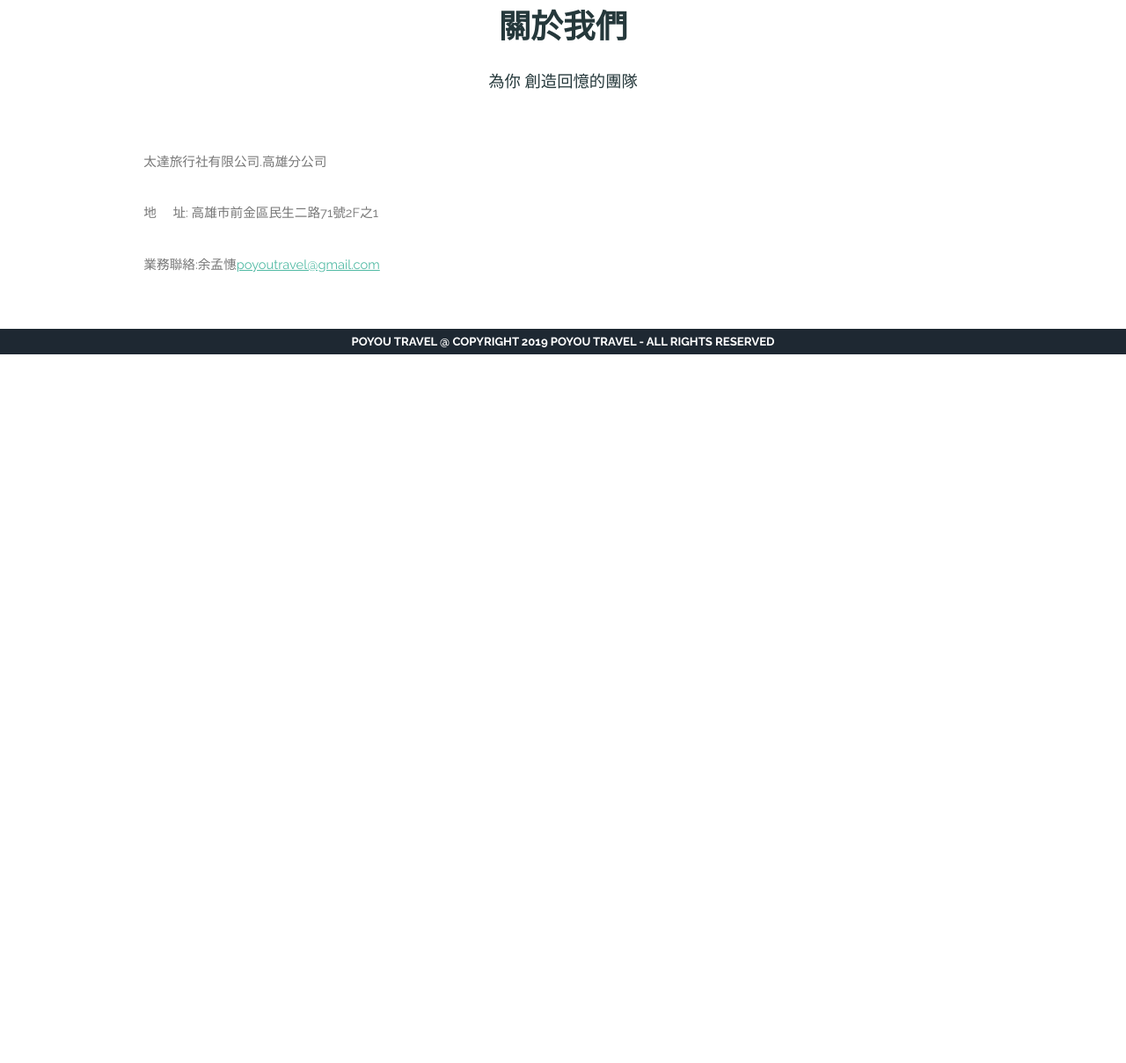
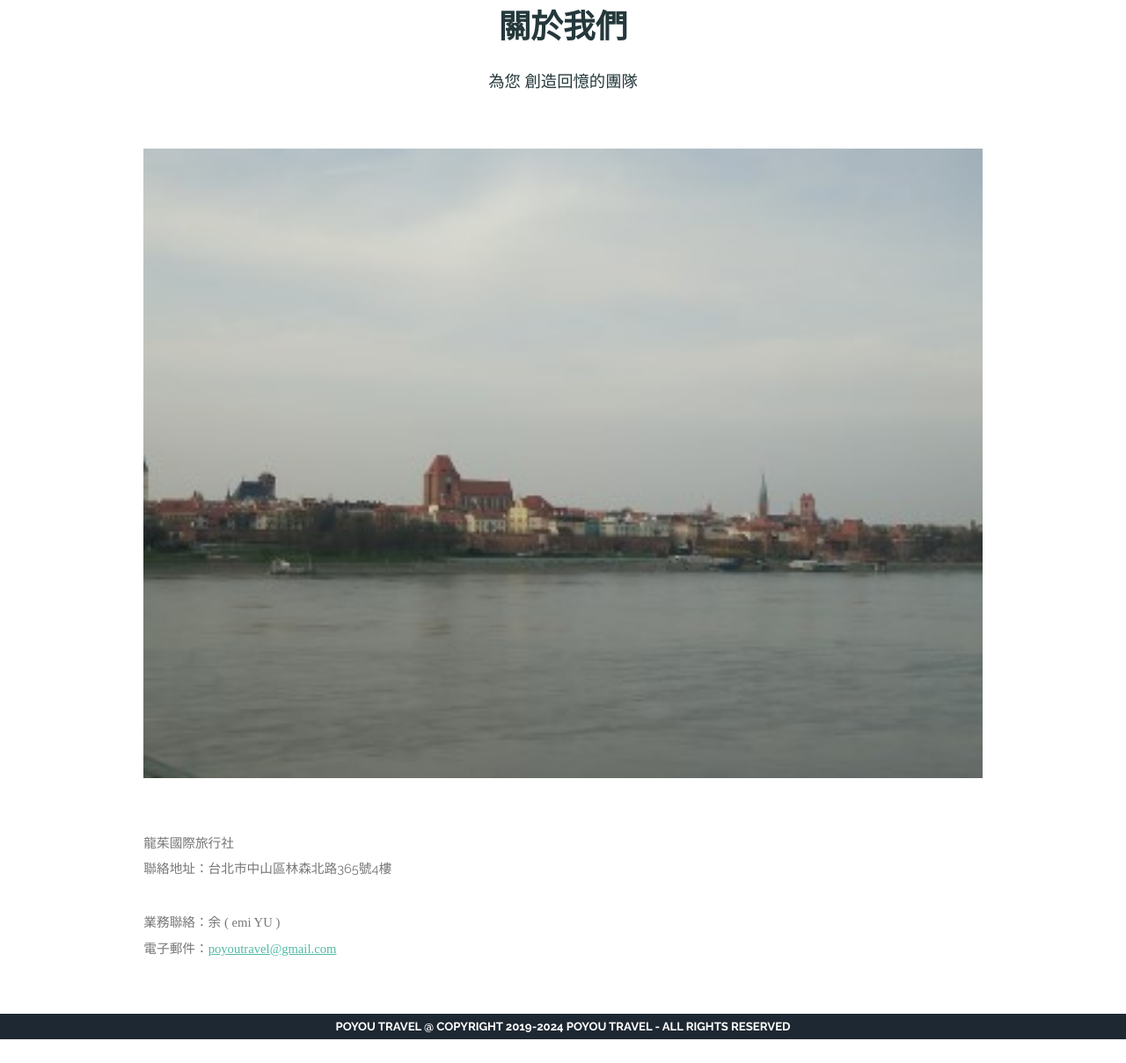
Before and after one commit to navitaipei/poyoutravel.github.io, a plain HTML site: page about.html in a window 1280 px wide. Shown: the part 56-1265 px from the top of the page at 88% size. Before the commit the page ends 800 px from the top, so only its background shows below. Drawn offline with Linux system fonts and the light colour scheme.

Commit message:
Add files via upload

```diff
--- a/about.html
+++ b/about.html
@@ -39,12 +39,18 @@
 
 					<header class="major special">
 						<h2>關於我們</h2>
-						<p>為你  創造回憶的團隊</p>
+						<p>為您  創造回憶的團隊</p>
 					</header>
-
-					<p>太達旅行社有限公司.高雄分公司</p>
-					<p>地　  址: 高雄市前金區民生二路71號2F之1</p>
-					<p>業務聯絡:余孟憓<a href="mailto:poyoutravel@gmail.com">poyoutravel@gmail.com</a>
+					<a href="#" class="image fit"><img src="images/pic15.jpg" alt="" /></a>
+					<br>龍茱國際旅行社<br>
+					<span>聯絡地址：台北市中山區林森北路365號4樓<span style="font-family: &quot;MS Mincho&quot;;-en-clipboard:true;"><br>
+					<br>業務聯絡：余 ( emi YU )</span>
+					<div>
+						<span style="font-family: &quot;MS Mincho&quot;;">
+						<span style="font-family: &quot;MS Mincho&quot;;-en-clipboard:true;">
+						電子郵件：<a href="mailto:poyoutravel@gmail.com" style="font-family: &quot;MS Mincho&quot;;">poyoutravel@gmail.com</a></span></span>
+						</span></div>
+					</span><br>
 				</div>
 			</section>
 
@@ -54,7 +60,7 @@
 			<div class="container">
 				<div class="copyright">
 					<p class="align-center"><strong>POYOU TRAVEL @ Copyright
-					2019 POYOU TRAVEL - All Rights Reserved
+					2019-2024 POYOU TRAVEL - All Rights Reserved
 					</strong></p>
 				</div>
 			</div>
```
